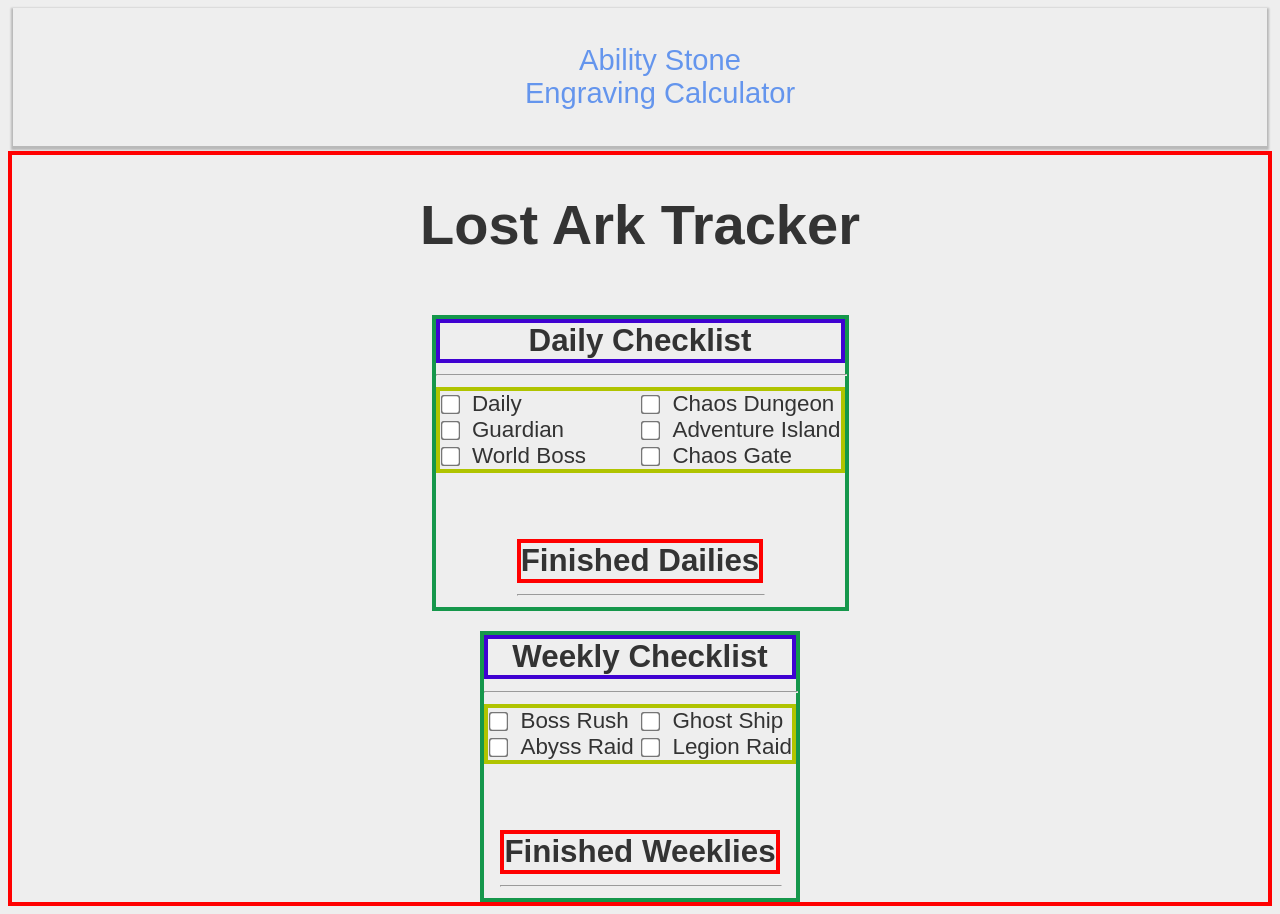
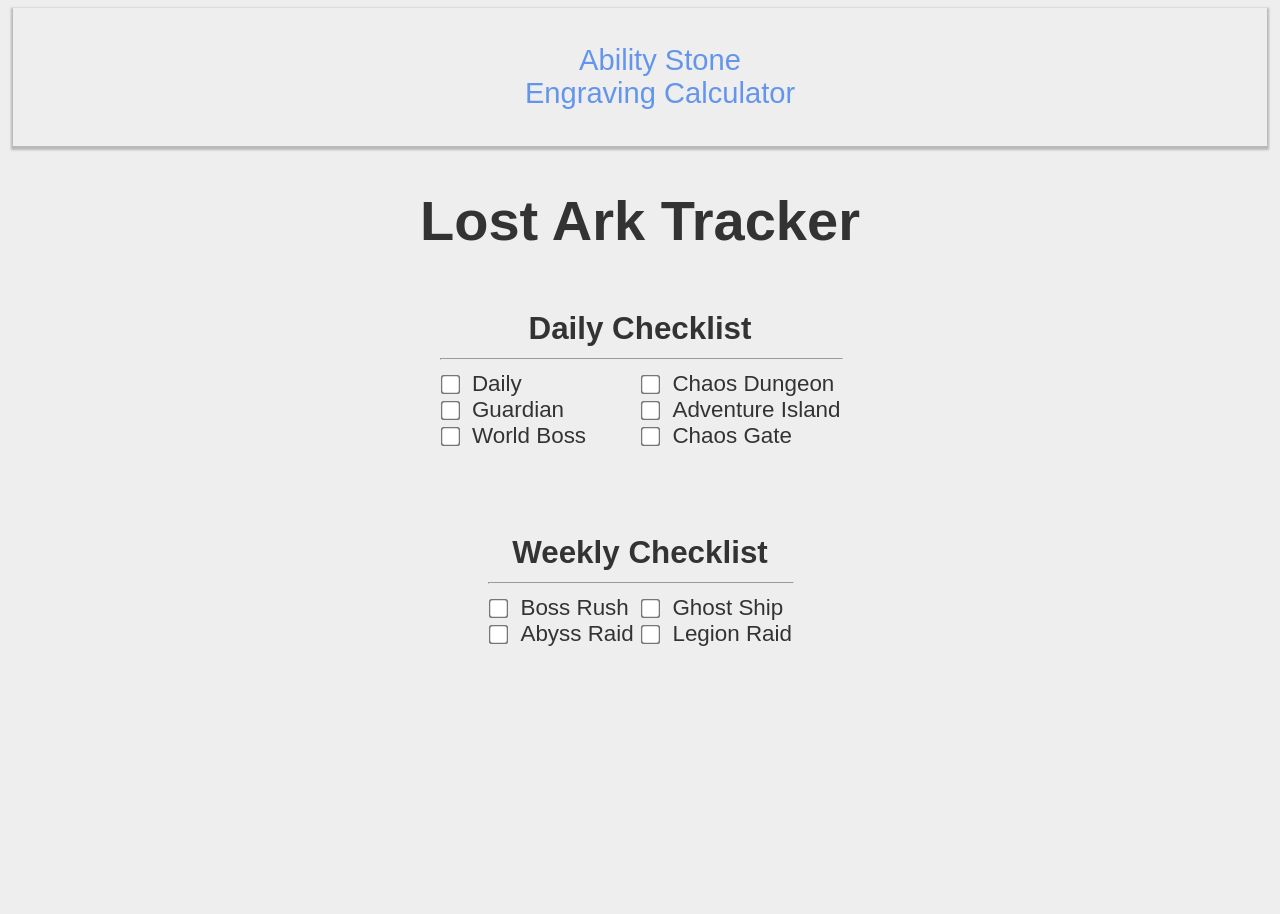
Before and after one commit to Geooh/la-todo, a React (Create React App) app: page / in a window 1280 px wide. After the commit the page ends 800 px from the top, so only its background shows below. Built offline with nearby package versions, Linux system fonts and the light colour scheme.

Commit message:
Removed completed items and CSS border

```diff
--- a/src/components/Checklist.jsx
+++ b/src/components/Checklist.jsx
@@ -49,9 +49,9 @@
       </div>
     <br></br>
       <div>
-        <div className='finished-tasks'>Finished Dailies</div>
+        {/* <div className='finished-tasks'>Finished Dailies</div>
         <hr />
-          {`${checkedItems}`}
+          {`${checkedItems}`} */}
       </div>
     </div>
   );
--- a/src/components/ChecklistWeekly.jsx
+++ b/src/components/ChecklistWeekly.jsx
@@ -47,9 +47,9 @@
               </div>
             <br></br>
               <div>
-                <div className='finished-tasks'>Finished Weeklies</div>
+                {/* <div className='finished-tasks'>Finished Weeklies</div>
                 <hr />
-                  {`${checkedItems}`}
+                  {`${checkedItems}`} */}
               </div>
             </div>
           );
--- a/src/index.css
+++ b/src/index.css
@@ -57,8 +57,9 @@
   max-width: 960px;
   margin: 0 auto;
   padding: 0 20px; */
-  border: 4px solid;
-  border-color: red;
+
+  /* border: 4px solid;
+  border-color: red; */
 
   display: flex;
   align-items: center;
@@ -68,8 +69,8 @@
 }
 
 .app {
-  border: 4px solid;
-  border-color: rgb(21, 151, 75);
+  /* border: 4px solid;
+  border-color: rgb(21, 151, 75); */
 
   display: flex;
   align-items: center;
@@ -80,8 +81,8 @@
 }
 
 .title {
-  border: 4px solid;
-  border-color: rgb(63, 1, 209);
+  /* border: 4px solid;
+  border-color: rgb(63, 1, 209); */
 
   display: flex;
   align-content: center;
@@ -98,8 +99,8 @@
 } */
 
 .list-container {
-  border: 4px solid;
-  border-color: rgb(176, 196, 0);
+  /* border: 4px solid;
+  border-color: rgb(176, 196, 0); */
 
   display: grid;
   grid-template-columns: 1fr 1fr;
@@ -113,8 +114,8 @@
 } */
 
 .finished-tasks {
-  border: 4px solid;
-  border-color: red;
+  /* border: 4px solid;
+  border-color: red; */
 
   display: flex;
   align-content: center;
@@ -160,8 +161,8 @@
 
 /* Dropdown and Elements */
 .dropDown-menu {
-  border: 4px solid;
-  border-color: red;
+  /* border: 4px solid;
+  border-color: red; */
 
   display: grid;
   grid-template-columns: 1fr;
```
